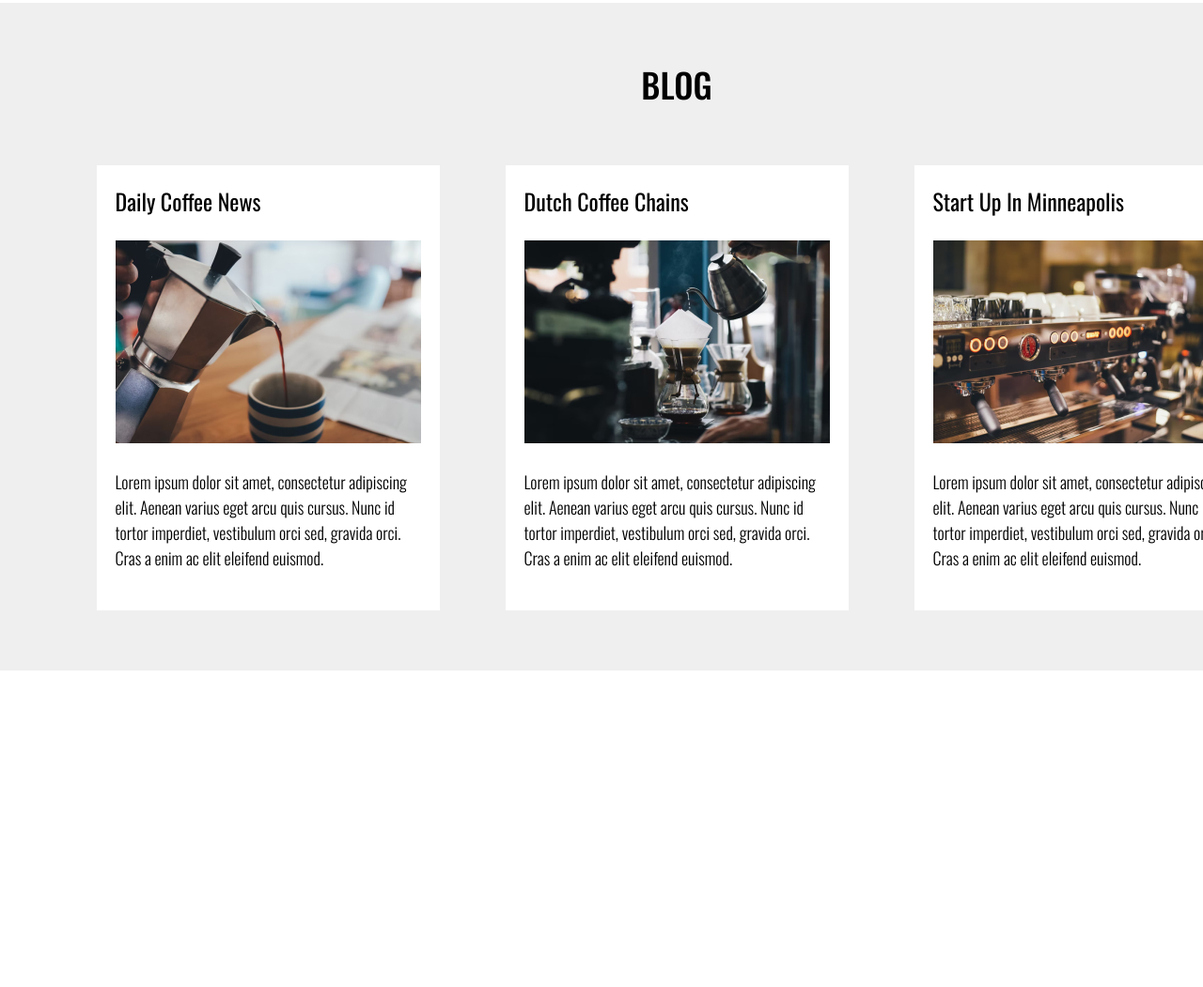
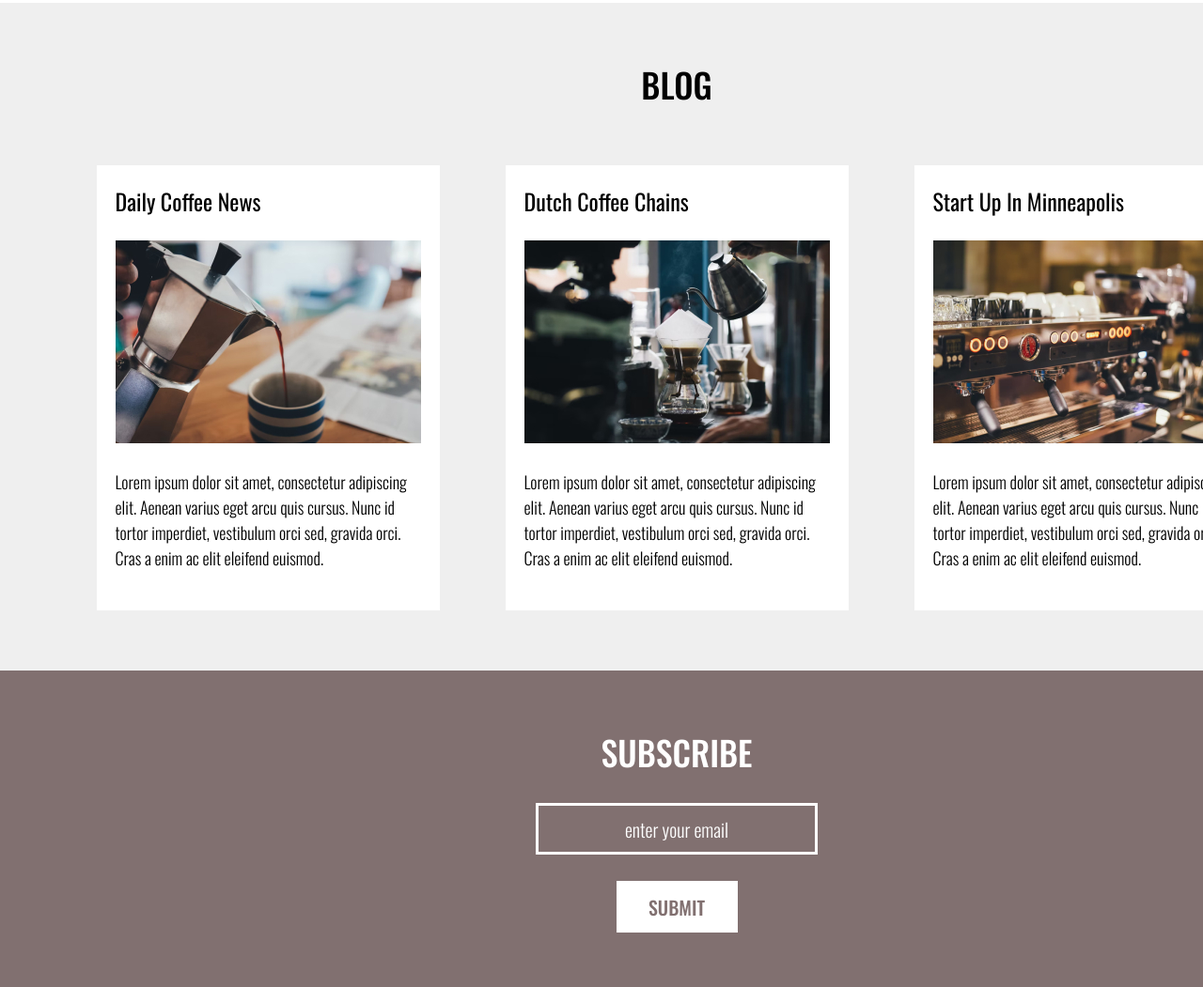
Before and after one commit to DenisLystsev/LandingPage, a website: page src/index.html in a window 1280 px wide. Shown: the part 1361-2412 px from the top of the page at 94% size. Before the commit the page ends 2075 px from the top, so only its background shows below. Drawn offline with nearby package versions, Linux system fonts and the light colour scheme; files that its build step writes are made by us from their sources; files whose address does not match are found by name.

Commit message:
Сделал секцию Submit

```diff
--- a/gulpfile.js
+++ b/gulpfile.js
@@ -86,10 +86,10 @@ function styles() {
 function scripts() {
     return gulp.src(paths.scripts.src)
         .pipe(sourcemaps.init())
-        .pipe(ts({
-            noImplicitAny: true,
-            outFile: 'main.min.js'
-        }))
+        // .pipe(ts({
+        //     noImplicitAny: true,
+        //     outFile: 'main.min.js'
+        // }))
         .pipe(babel({
             presets: ['@babel/env']
         }))
--- a/src/index.html
+++ b/src/index.html
@@ -21,7 +21,7 @@
                 <li class="menu__item"><a class="menu__item__anchor" href="#home">Home</a></li>
                 <li class="menu__item"><a class="menu__item__anchor" href="#story">Story</a></li>
                 <li class="menu__item"><a class="menu__item__anchor" href="#blog">Blog</a></li>
-                <li class="menu__item"><a class="menu__item__anchor" href="#">Subscribe</a></li>
+                <li class="menu__item"><a class="menu__item__anchor" href="#subscribe">Subscribe</a></li>
             </ul>
         </header>
         <div class="home" id="home">
@@ -76,7 +76,16 @@
                 </div>
             </div>
         </div>
+
+        <div class="subscribe" id="subscribe" >
+            <h2 class="subscribe__title heading">Subscribe</h2>
+            <input class="subscribe__input" type="email" placeholder="enter your email">
+            <div class="subscribe__button" onclick="Submit()">Submit</div>
+            <!-- <input class="subscribe__button" type="button" value="Submit"> -->
+        </div>
     </div>
+
+    <script src="js/main.min.js" ></script>
 </body>
 
 </html>
--- /dev/null
+++ b/src/scripts/script.js
@@ -0,0 +1,5 @@
+"use strict";
+
+function Submit() {
+    document.querySelector('.subscribe__input').value = "";
+}
--- a/src/styles/style.scss
+++ b/src/styles/style.scss
@@ -169,3 +169,69 @@
         line-height: 27px;
     }
 }
+
+.subscribe {
+    height: 337px;
+    background-color: #817070;
+    display: flex;
+    align-items: center;
+    flex-direction: column;
+
+    &__title {
+        color: #fff;
+        padding: 60px 0 28px 0;
+    }
+
+    &__input {
+        border: 3px solid #fff;
+        width: 300px;
+        height: 55px;
+        background-color: #817070;
+        margin-bottom: 28px;
+
+        color: #fff;
+        text-align: center;
+        font-family: 'Oswald';
+        font-style: normal;
+        font-weight: 300;
+        font-size: 20px;
+        line-height: 30px;
+
+        &::placeholder {
+            color: #fff;
+            text-align: center;
+            font-family: 'Oswald';
+            font-style: normal;
+            font-weight: 300;
+            font-size: 20px;
+            line-height: 30px;
+        }
+    }
+
+    &__button {
+        display: flex;
+        justify-content: center;
+        align-items: center;
+        width: 129px;
+        height: 55px;
+        background-color: #fff;
+
+        color: #817070;
+        font-family: 'Oswald';
+        font-style: normal;
+        font-weight: 500;
+        font-size: 20px;
+        line-height: 30px;
+        text-transform: uppercase;
+
+        &:hover {
+            text-decoration: underline;
+            cursor: pointer;
+        }
+
+        &:active {
+            color: transparent;
+            cursor: pointer;
+        }
+    }
+}
```
Also changed, not shown: dist/css/main.min.css, dist/index.html, dist/js/main.min.js, 1 other file.
